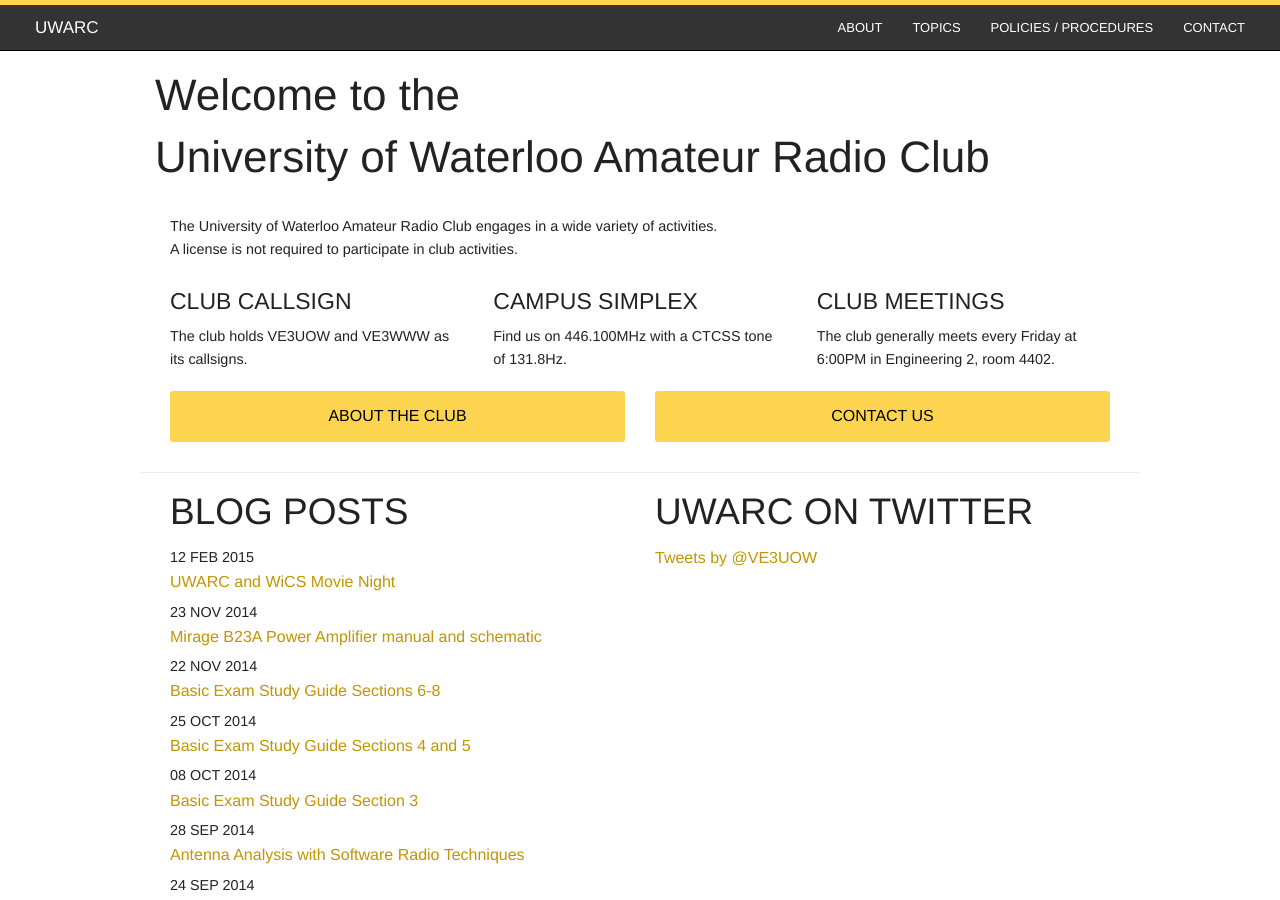
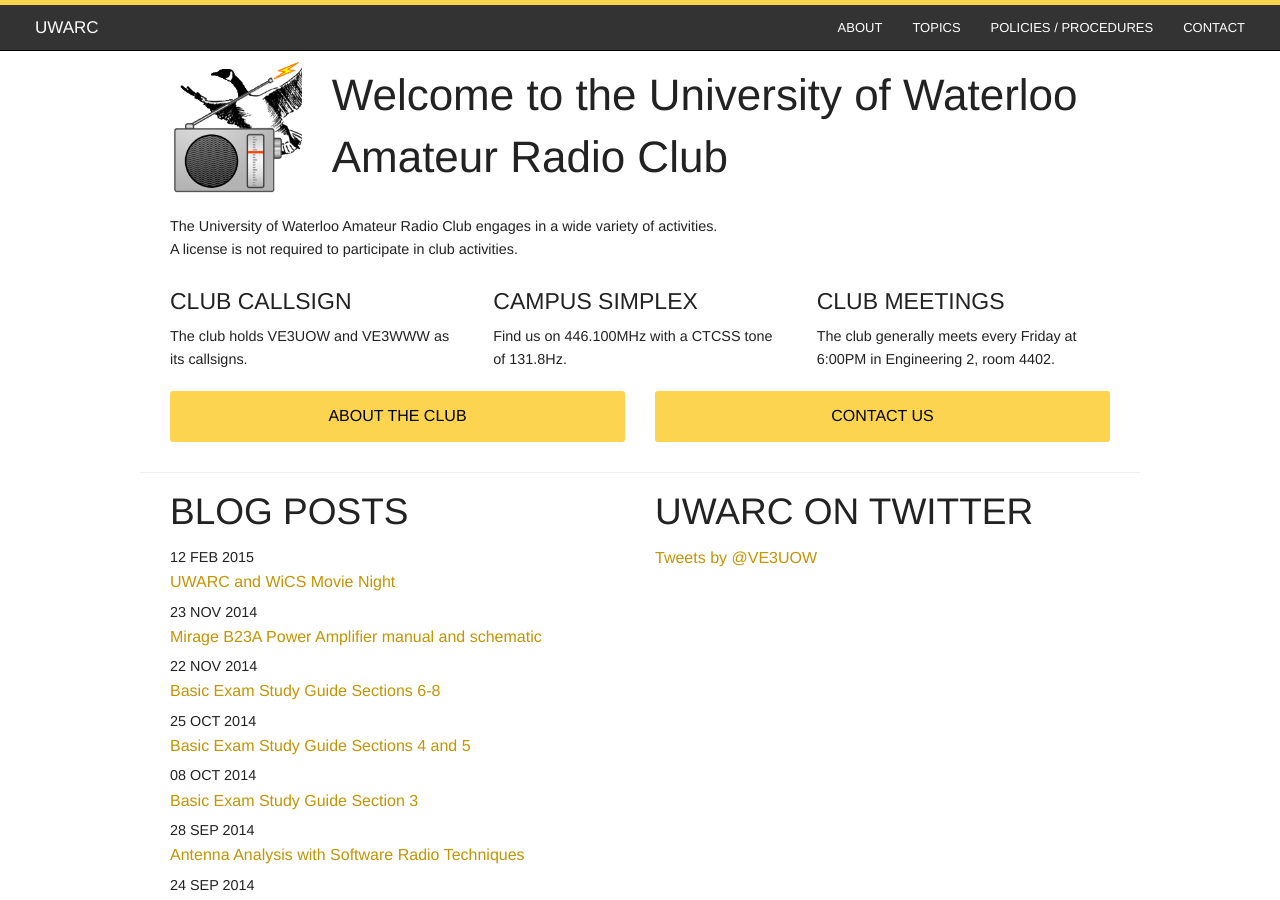
Before and after one commit to zachomedia/uwarc-website, a Jekyll site: the page built from index.html, in a window 1280 px wide and 900 px high. Built offline with Jekyll 4.4.1, drawn with Linux system fonts in a browser that asks for light colours; Markdown is read by kramdown in place of the engine named in the settings; comment, search, counter and statistics services are not loaded.

Commit message:
Added logo

```diff
--- a/index.html
+++ b/index.html
@@ -4,7 +4,12 @@
 ---
 
 <div class="row welcome">
-    <h1>Welcome to the<br>University of Waterloo Amateur Radio Club</h1>
+    <div class="large-2 medium-2 small-4 columns">
+        <img src="{{ site.url }}/img/uwarc.png" alt="UWARC" style="max-height: 150px">
+    </div>
+    <div class="large-10 medium-10 small-8 columns">
+        <h1>Welcome to the University of Waterloo Amateur Radio Club</h1>
+    </div>
 </div>
 
 <div class="row">
```
